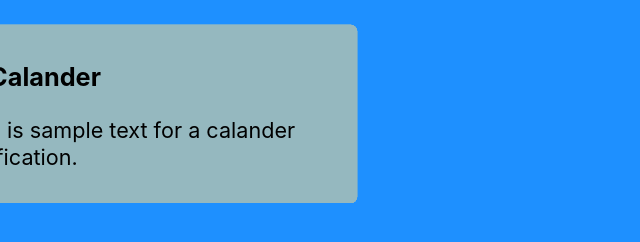
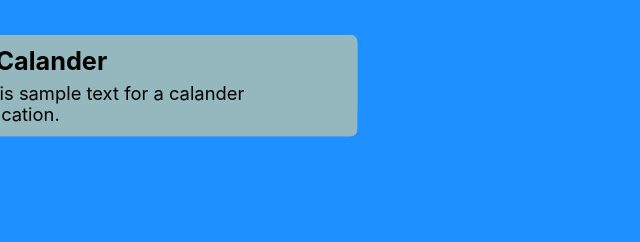
Before and after one commit to JHGarrett/iOS-Notifications, a plain HTML site: page index.html in a window 1280 px wide. Shown: the whole page, without its empty margins (0-640 px from the left). Drawn offline with Linux system fonts and the light colour scheme.

Commit message:
finishing up css

```diff
--- a/styles.css
+++ b/styles.css
@@ -36,3 +36,33 @@ li {
     border-radius: 0.3rem;
     text-shadow: 5px 5px 0 0 #fff;
 }
+
+li:hover {
+    transform: scale(1.4);
+}
+
+li.open:hover {
+    transform: scale(1.35);
+}
+
+h3, p {
+    margin: 0;
+}
+
+h3 {
+    margin-bottom: 0.25rem;
+}
+
+h3, h3 span {
+    display: flex;
+    align-items: center;
+}
+
+h3 span {
+    width: 28px;
+    line-height: 1;
+}
+
+p {
+    font-size: 0.85rem;
+}
```
